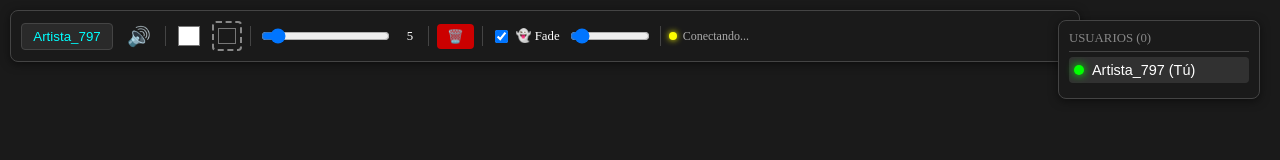
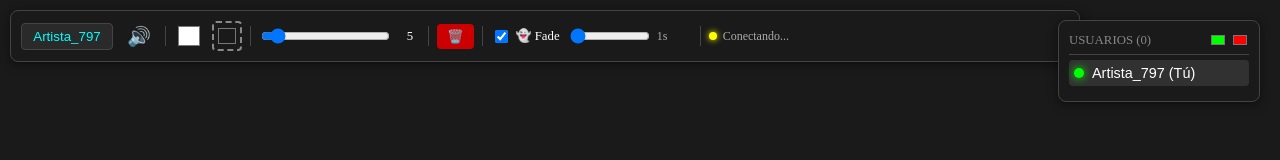
Before and after one commit to ZBishopM/art-chat-rs, a SvelteKit app: page / in a window 1280 px wide. Both pictures are taken after a click on the label "👻 Fade". Shown: the top 160 px of the page. Built offline with nearby package versions, Linux system fonts and the light colour scheme.

Commit message:
Feat: bakcground color, better fade time, customizable online color

```diff
--- a/src-tauri/tauri.conf.json
+++ b/src-tauri/tauri.conf.json
@@ -1,7 +1,7 @@
 {
   "$schema": "https://schema.tauri.app/config/2",
   "productName": "art-chat-rs",
-  "version": "0.4.0",
+  "version": "0.5.0",
   "identifier": "com.artchat.app",
   "build": {
     "beforeDevCommand": "npm run dev",
--- a/src/lib/components/Toolbar.svelte
+++ b/src/lib/components/Toolbar.svelte
@@ -16,6 +16,18 @@
     clear: void;
     toggleSound: void;
   }>();
+
+  // Formato legible para el tiempo de fade
+  function formatFadeTime(ms: number): string {
+    const seconds = ms / 1000;
+    if (seconds < 60) return `${seconds.toFixed(0)}s`;
+    const minutes = seconds / 60;
+    if (minutes < 60) return `${minutes.toFixed(1)}m`;
+    const hours = minutes / 60;
+    return `${hours.toFixed(1)}h`;
+  }
+
+  $: fadeDuration = fadeSpeed * 10; // milisegundos
 </script>
 
 <div class="toolbar">
@@ -68,15 +80,18 @@
   </label>
 
   {#if fadeEnabled}
-    <input
-      type="range"
-      min="20"
-      max="500"
-      step="10"
-      bind:value={fadeSpeed}
-      title="Velocidad de desvanecimiento"
-      class="fade-slider"
-    />
+    <div class="fade-control">
+      <input
+        type="range"
+        min="50"
+        max="36000"
+        step="50"
+        bind:value={fadeSpeed}
+        title="Duración del fade"
+        class="fade-slider"
+      />
+      <span class="fade-time">{formatFadeTime(fadeDuration)}</span>
+    </div>
   {/if}
 
   <div class="separator"></div>
@@ -167,8 +182,20 @@
     cursor: pointer;
   }
 
+  .fade-control {
+    display: flex;
+    align-items: center;
+    gap: 5px;
+  }
+
   .fade-slider {
     width: 80px;
+  }
+
+  .fade-time {
+    color: #aaa;
+    font-size: 0.75rem;
+    min-width: 35px;
   }
 
   input[type="range"] {
--- a/src/lib/components/UsersPanel.svelte
+++ b/src/lib/components/UsersPanel.svelte
@@ -6,26 +6,44 @@
   export let myId: string;
   export let myNickname: string;
   export let myStatus: 'online' | 'busy' = 'online';
+  export let onlineColor: string = '#00ff00';
+  export let busyColor: string = '#ff0000';
 
   const dispatch = createEventDispatcher<{ toggleStatus: void }>();
+
+  function getStatusColor(status: string): string {
+    return status === 'online' ? onlineColor : busyColor;
+  }
 </script>
 
 <div class="users-panel">
-  <div class="panel-title">Usuarios ({users.length})</div>
+  <div class="panel-header">
+    <span class="panel-title">Usuarios ({users.length})</span>
+    <div class="status-colors">
+      <input type="color" bind:value={onlineColor} title="Color online" class="status-color-picker" />
+      <input type="color" bind:value={busyColor} title="Color busy" class="status-color-picker" />
+    </div>
+  </div>
 
   <button
     class="user-row myself"
     on:click={() => dispatch('toggleStatus')}
     title="Click para cambiar estado"
   >
-    <div class="status-dot {myStatus}"></div>
+    <div
+      class="status-dot"
+      style="background-color: {getStatusColor(myStatus)}; box-shadow: 0 0 8px {getStatusColor(myStatus)};"
+    ></div>
     <span class="user-name">{myNickname} (Tú)</span>
   </button>
 
   {#each users as user}
     {#if user.id !== myId}
       <div class="user-row">
-        <div class="status-dot {user.status}"></div>
+        <div
+          class="status-dot"
+          style="background-color: {getStatusColor(user.status)}; box-shadow: 0 0 8px {getStatusColor(user.status)};"
+        ></div>
         <span class="user-name" style="color: {user.color}">{user.nickname}</span>
       </div>
     {/if}
@@ -47,13 +65,33 @@
     box-shadow: 0 2px 10px rgba(0, 0, 0, 0.5);
   }
 
+  .panel-header {
+    display: flex;
+    justify-content: space-between;
+    align-items: center;
+    border-bottom: 1px solid #444;
+    padding-bottom: 5px;
+    margin-bottom: 5px;
+  }
+
   .panel-title {
     font-size: 0.8rem;
     color: #888;
-    border-bottom: 1px solid #444;
-    padding-bottom: 5px;
-    margin-bottom: 5px;
     text-transform: uppercase;
+  }
+
+  .status-colors {
+    display: flex;
+    gap: 4px;
+  }
+
+  .status-color-picker {
+    width: 18px;
+    height: 18px;
+    border: none;
+    cursor: pointer;
+    background: none;
+    padding: 0;
   }
 
   .user-row {
@@ -84,19 +122,7 @@
     width: 10px;
     height: 10px;
     border-radius: 50%;
-    background-color: gray;
-    box-shadow: 0 0 5px rgba(0, 0, 0, 0.5);
     flex-shrink: 0;
-  }
-
-  .status-dot.online {
-    background-color: #00ff00;
-    box-shadow: 0 0 8px #00ff00;
-  }
-
-  .status-dot.busy {
-    background-color: #ff0000;
-    box-shadow: 0 0 8px #ff0000;
   }
 
   /* Responsive */
--- a/src/routes/+page.svelte
+++ b/src/routes/+page.svelte
@@ -52,6 +52,8 @@
   let fadeEnabled = load("artchat_fade", false);
   let fadeSpeed = load("artchat_fadespeed", 50);
   let backgroundColor = load("artchat_bgcolor", "#1a1a1a");
+  let onlineColor = load("artchat_online_color", "#00ff00");
+  let busyColor = load("artchat_busy_color", "#ff0000");
 
   // Audio
   let notificationAudio: HTMLAudioElement;
@@ -74,6 +76,8 @@
   $: localStorage.setItem("artchat_fade", JSON.stringify(fadeEnabled));
   $: localStorage.setItem("artchat_fadespeed", JSON.stringify(fadeSpeed));
   $: localStorage.setItem("artchat_bgcolor", JSON.stringify(backgroundColor));
+  $: localStorage.setItem("artchat_online_color", JSON.stringify(onlineColor));
+  $: localStorage.setItem("artchat_busy_color", JSON.stringify(busyColor));
 
   // Fallback: si recibimos usuarios, estamos conectados
   $: if (connectedUsers.length > 0 && connectionState !== 'connected') {
@@ -117,6 +121,44 @@
 
     ctxFade.globalAlpha = 1.0;
     requestAnimationFrame(animationLoop);
+  }
+
+  // --- PERSISTENCIA DE ESTADO ---
+  function saveState() {
+    try {
+      // Guardar canvas como base64
+      if (bufferCanvas) {
+        const canvasData = bufferCanvas.toDataURL('image/png');
+        localStorage.setItem('artchat_canvas', canvasData);
+      }
+      // Guardar mensajes (últimos 100)
+      const recentMessages = messages.slice(-100);
+      localStorage.setItem('artchat_messages', JSON.stringify(recentMessages));
+    } catch (e) {
+      console.warn('No se pudo guardar el estado:', e);
+    }
+  }
+
+  function restoreState() {
+    try {
+      // Restaurar canvas
+      const canvasData = localStorage.getItem('artchat_canvas');
+      if (canvasData && ctxPerm && bufferCtx) {
+        const img = new Image();
+        img.onload = () => {
+          bufferCtx!.drawImage(img, 0, 0);
+          ctxPerm!.drawImage(img, 0, 0);
+        };
+        img.src = canvasData;
+      }
+      // Restaurar mensajes
+      const savedMessages = localStorage.getItem('artchat_messages');
+      if (savedMessages) {
+        messages = JSON.parse(savedMessages);
+      }
+    } catch (e) {
+      console.warn('No se pudo restaurar el estado:', e);
+    }
   }
 
   // --- FUNCIONES DE RED ---
@@ -391,6 +433,12 @@
     bufferCanvas.height = maxHeight;
     bufferCtx = bufferCanvas.getContext("2d");
 
+    // Restaurar estado guardado
+    restoreState();
+
+    // Guardar estado al cerrar
+    window.addEventListener('beforeunload', saveState);
+
     notificationAudio = new Audio('/notify.mp3');
     notificationAudio.volume = 0.5;
     connectedAudio = new Audio('/connected.mp3');
@@ -460,6 +508,8 @@
   });
 
   onDestroy(() => {
+    saveState(); // Guardar al destruir componente
+    window.removeEventListener('beforeunload', saveState);
     unlisten?.();
     unlistenConnection?.();
     if (joinInterval) clearInterval(joinInterval);
@@ -500,6 +550,8 @@
     {myId}
     myNickname={myNickname}
     {myStatus}
+    bind:onlineColor
+    bind:busyColor
     on:toggleStatus={handleToggleStatus}
   />
 </main>
```
